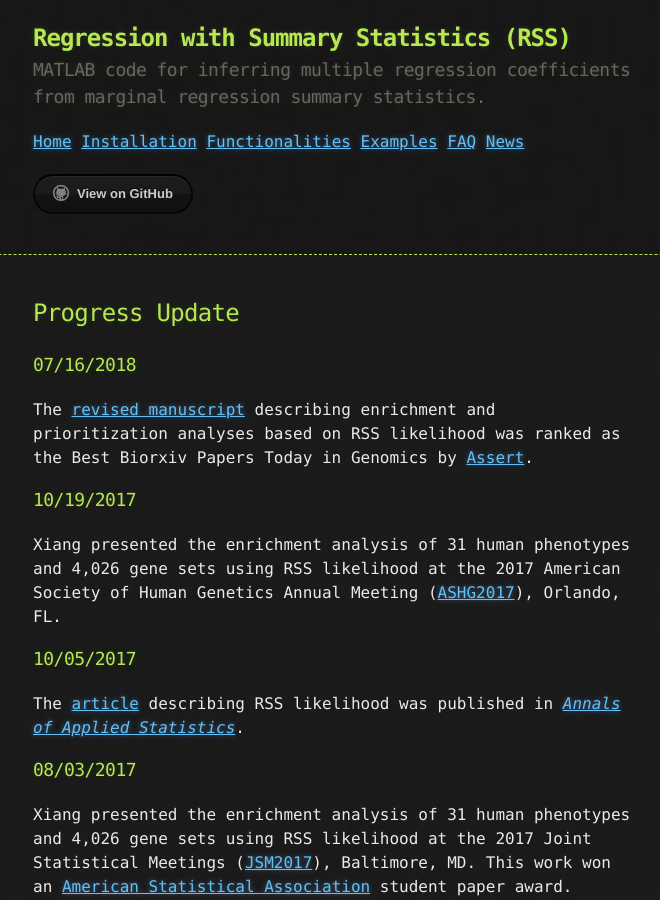
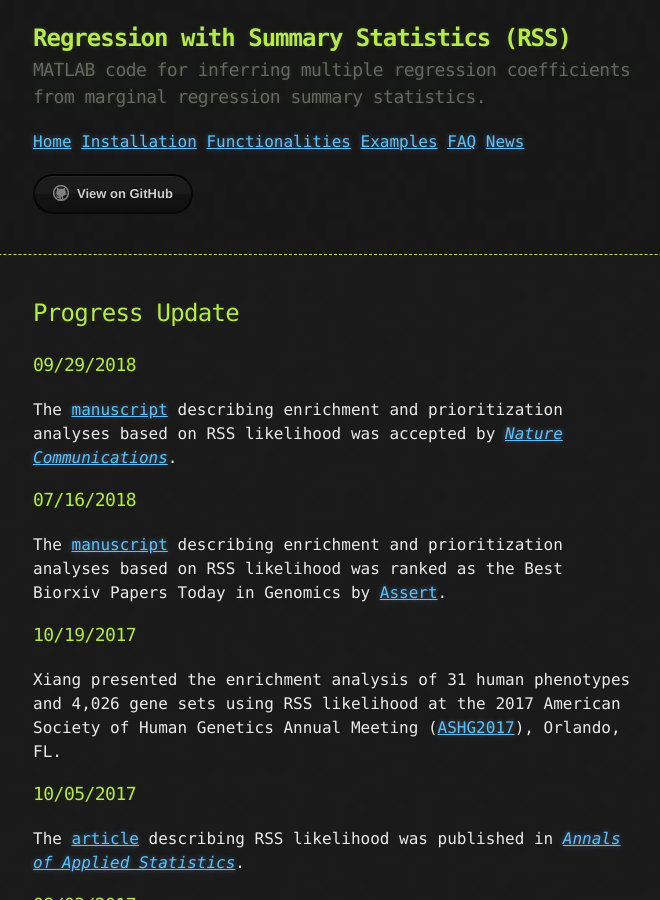
Before and after one commit to stephenslab/rss, a Jekyll site: the page built from docs/News.md, in a window 1280 px wide and 900 px high. Shown: the whole window, without its empty margins (307-967 px from the left). Built offline with Jekyll 4.4.1, drawn with Linux system fonts in a browser that asks for light colours; our own code applies the rules of GitHub Pages for plain Markdown files.

Commit message:
update news

```diff
--- a/docs/News.md
+++ b/docs/News.md
@@ -1,8 +1,12 @@
 ## Progress Update
+
+### 09/29/2018
+
+The [manuscript](https://doi.org/10.1101/160770) describing enrichment and prioritization analyses based on RSS likelihood was accepted by [*Nature Communications*](https://www.nature.com/ncomms/).
 
 ### 07/16/2018
 
-The [revised manuscript](https://doi.org/10.1101/160770) describing enrichment and prioritization analyses based on RSS likelihood was ranked as the Best Biorxiv Papers Today in Genomics by [Assert](http://assert.pub/).
+The [manuscript](https://doi.org/10.1101/160770) describing enrichment and prioritization analyses based on RSS likelihood was ranked as the Best Biorxiv Papers Today in Genomics by [Assert](http://assert.pub/).
 
 ### 10/19/2017
 
```
